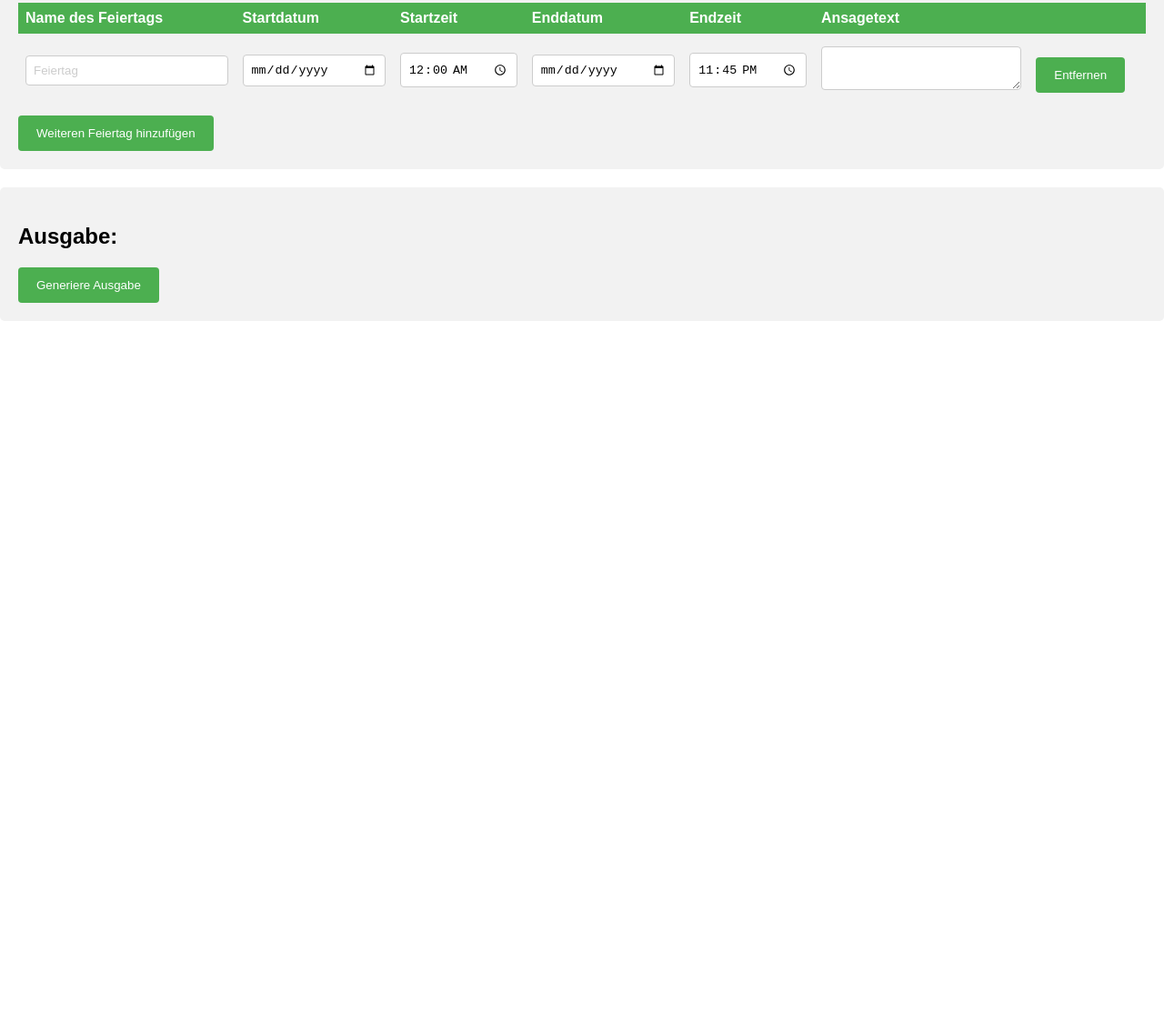
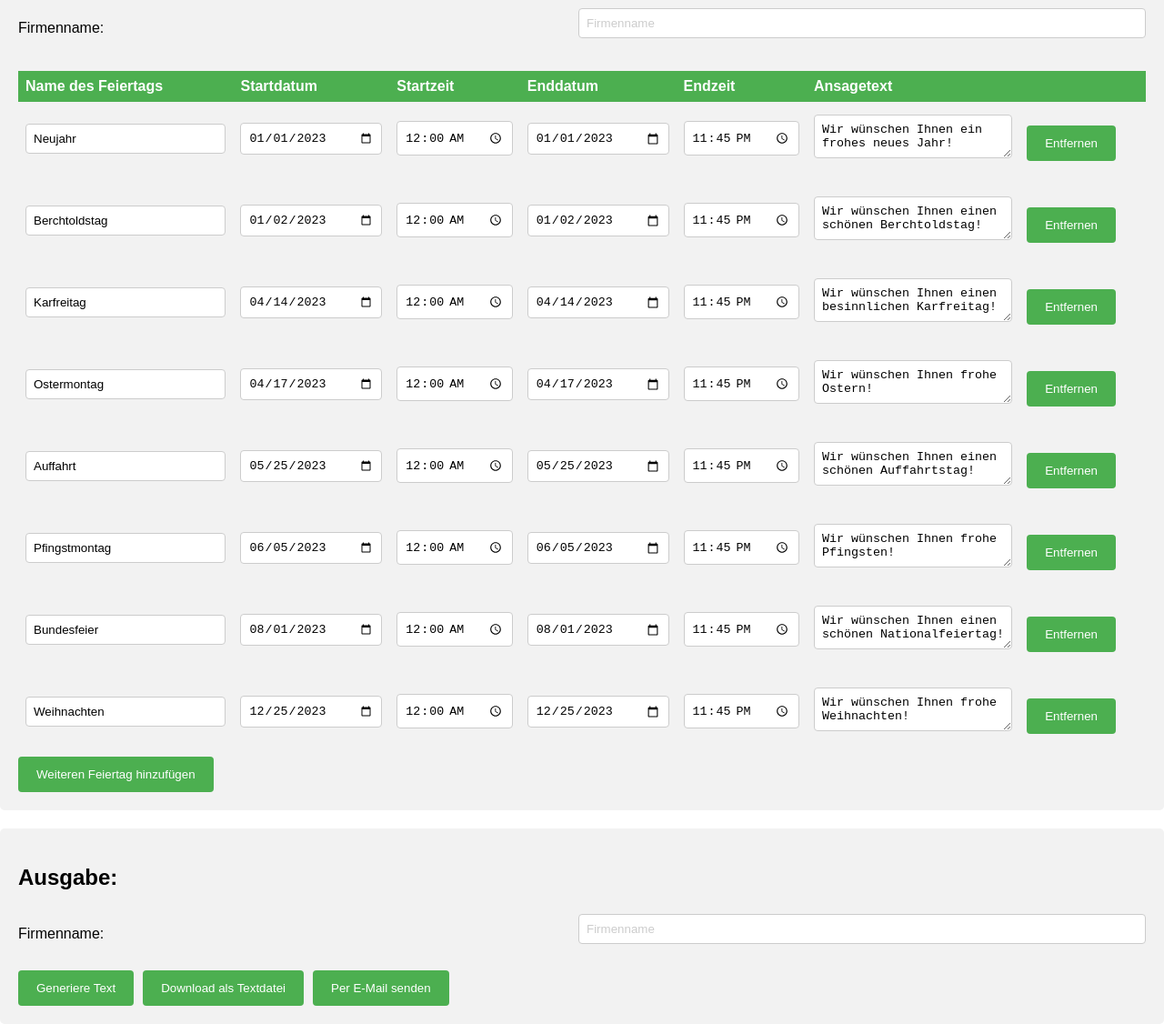
Before and after one commit to surmatik/MS-Teams-Scripts, a plain HTML site: page form/index.html in a window 1280 px wide. Shown: the part 115-1241 px from the top of the page at 91% size. Before the commit the page ends 800 px from the top, so only its background shows below. Drawn offline with Linux system fonts and the light colour scheme.

Commit message:
Update index.html

```diff
--- a/form/index.html
+++ b/form/index.html
@@ -58,6 +58,7 @@
             border-radius: 4px;
             cursor: pointer;
             float: left;
+            margin-right: 10px;
         }
 
         button:hover {
@@ -108,6 +109,10 @@
 <body>
     <div class="container">
         <h1>Feiertagsformular</h1>
+        <div class="form-row">
+            <label for="companyName">Firmenname:</label>
+            <input type="text" id="companyName" name="companyName" placeholder="Firmenname">
+        </div>
         <table id="holidayTable">
             <thead>
                 <tr>
@@ -138,9 +143,15 @@
     </div>
     <div class="output-container">
         <h2>Ausgabe:</h2>
+        <div class="form-row">
+            <label for="outputCompanyName">Firmenname:</label>
+            <input type="text" id="outputCompanyName" name="outputCompanyName" placeholder="Firmenname">
+        </div>
         <pre id="output"></pre>
         <div class="clearfix">
-            <button type="button" onclick="generateOutput()">Generiere Ausgabe</button>
+            <button type="button" onclick="generateOutput()">Generiere Text</button>
+            <button type="button" onclick="downloadTextFile()">Download als Textdatei</button>
+            <button type="button" onclick="sendEmail()">Per E-Mail senden</button>
         </div>
     </div>
 
@@ -169,6 +180,7 @@
 
         function generateOutput() {
             let output = "";
+            const companyName = document.getElementById("outputCompanyName").value;
             for (let i = 1; i <= holidayCount; i++) {
                 const name = document.getElementById(`name${i}`).value;
                 const startDate = document.getElementById(`startDate${i}`).value;
@@ -184,6 +196,72 @@
             }
             document.getElementById("output").innerText = output;
         }
+
+        function downloadTextFile() {
+            const companyName = document.getElementById("outputCompanyName").value;
+            const output = document.getElementById("output").innerText;
+            const blob = new Blob([companyName + "\n\n" + output], {type: "text/plain;charset=utf-8"});
+            saveAs(blob, "feiertage.txt");
+        }
+
+        function sendEmail() {
+            const companyName = document.getElementById("outputCompanyName").value;
+            const output = document.getElementById("output").innerText;
+            const subject = `Feiertage für ${companyName}`;
+            const body = companyName + "\n\n" + output;
+            const mailtoLink = `mailto:l.bertschinger@recon.ch?subject=${encodeURIComponent(subject)}&body=${encodeURIComponent(body)}`;
+            window.location.href = mailtoLink;
+        }
+    </script>
+
+    <script>
+        // Standard-Feiertage für die Schweiz
+        document.getElementById("name1").value = "Neujahr";
+        document.getElementById("startDate1").value = "2023-01-01";
+        document.getElementById("endDate1").value = "2023-01-01";
+        document.getElementById("announcement1").value = "Wir wünschen Ihnen ein frohes neues Jahr!";
+
+        addHoliday();
+        document.getElementById("name2").value = "Berchtoldstag";
+        document.getElementById("startDate2").value = "2023-01-02";
+        document.getElementById("endDate2").value = "2023-01-02";
+        document.getElementById("announcement2").value = "Wir wünschen Ihnen einen schönen Berchtoldstag!";
+
+        addHoliday();
+        document.getElementById("name3").value = "Karfreitag";
+        document.getElementById("startDate3").value = "2023-04-14";
+        document.getElementById("endDate3").value = "2023-04-14";
+        document.getElementById("announcement3").value = "Wir wünschen Ihnen einen besinnlichen Karfreitag!";
+
+        addHoliday();
+        document.getElementById("name4").value = "Ostermontag";
+        document.getElementById("startDate4").value = "2023-04-17";
+        document.getElementById("endDate4").value = "2023-04-17";
+        document.getElementById("announcement4").value = "Wir wünschen Ihnen frohe Ostern!";
+
+        addHoliday();
+        document.getElementById("name5").value = "Auffahrt";
+        document.getElementById("startDate5").value = "2023-05-25";
+        document.getElementById("endDate5").value = "2023-05-25";
+        document.getElementById("announcement5").value = "Wir wünschen Ihnen einen schönen Auffahrtstag!";
+
+        addHoliday();
+        document.getElementById("name6").value = "Pfingstmontag";
+        document.getElementById("startDate6").value = "2023-06-05";
+        document.getElementById("endDate6").value = "2023-06-05";
+        document.getElementById("announcement6").value = "Wir wünschen Ihnen frohe Pfingsten!";
+
+        addHoliday();
+        document.getElementById("name7").value = "Bundesfeier";
+        document.getElementById("startDate7").value = "2023-08-01";
+        document.getElementById("endDate7").value = "2023-08-01";
+        document.getElementById("announcement7").value = "Wir wünschen Ihnen einen schönen Nationalfeiertag!";
+
+        addHoliday();
+        document.getElementById("name8").value = "Weihnachten";
+        document.getElementById("startDate8").value = "2023-12-25";
+        document.getElementById("endDate8").value = "2023-12-25";
+        document.getElementById("announcement8").value = "Wir wünschen Ihnen frohe Weihnachten!";
     </script>
 </body>
 </html>
```
